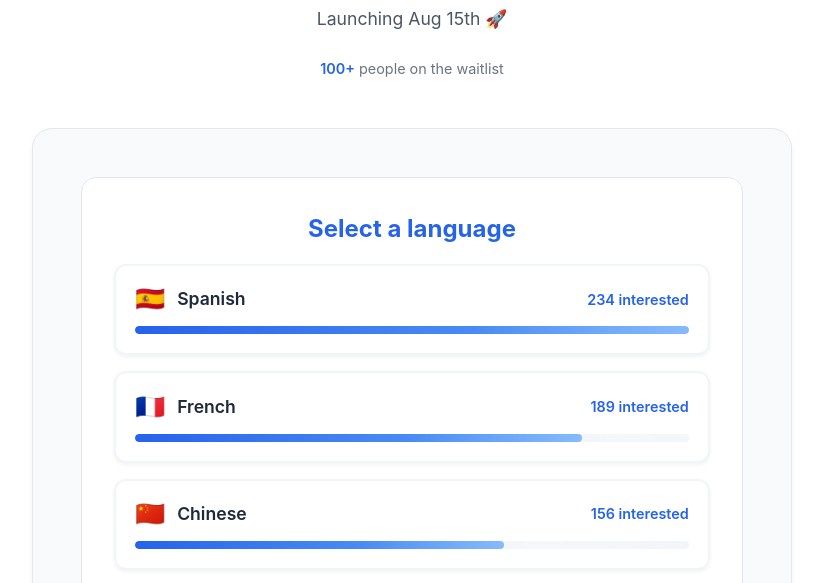
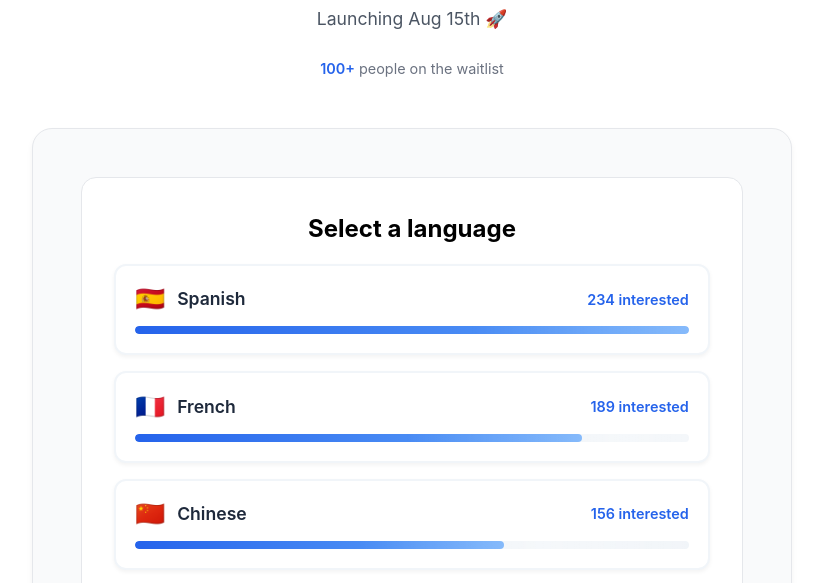
Before and after one commit to michellelin0517/ludus.language, a plain HTML site: page index.html in a window 1280 px wide. Shown: the part 171-754 px from the top of the page, without its empty margins (228-1051 px from the left). Drawn offline with Linux system fonts and the light colour scheme; no server answers.

Commit message:
Update style.css

```diff
--- a/style.css
+++ b/style.css
@@ -194,7 +194,7 @@ input:focus {
 
 .language-selection h3 {
     text-align: center;
-    color: #2563eb;
+    color: #000;
     margin-bottom: 1rem;
     font-size: 1.5rem;
 }
```
